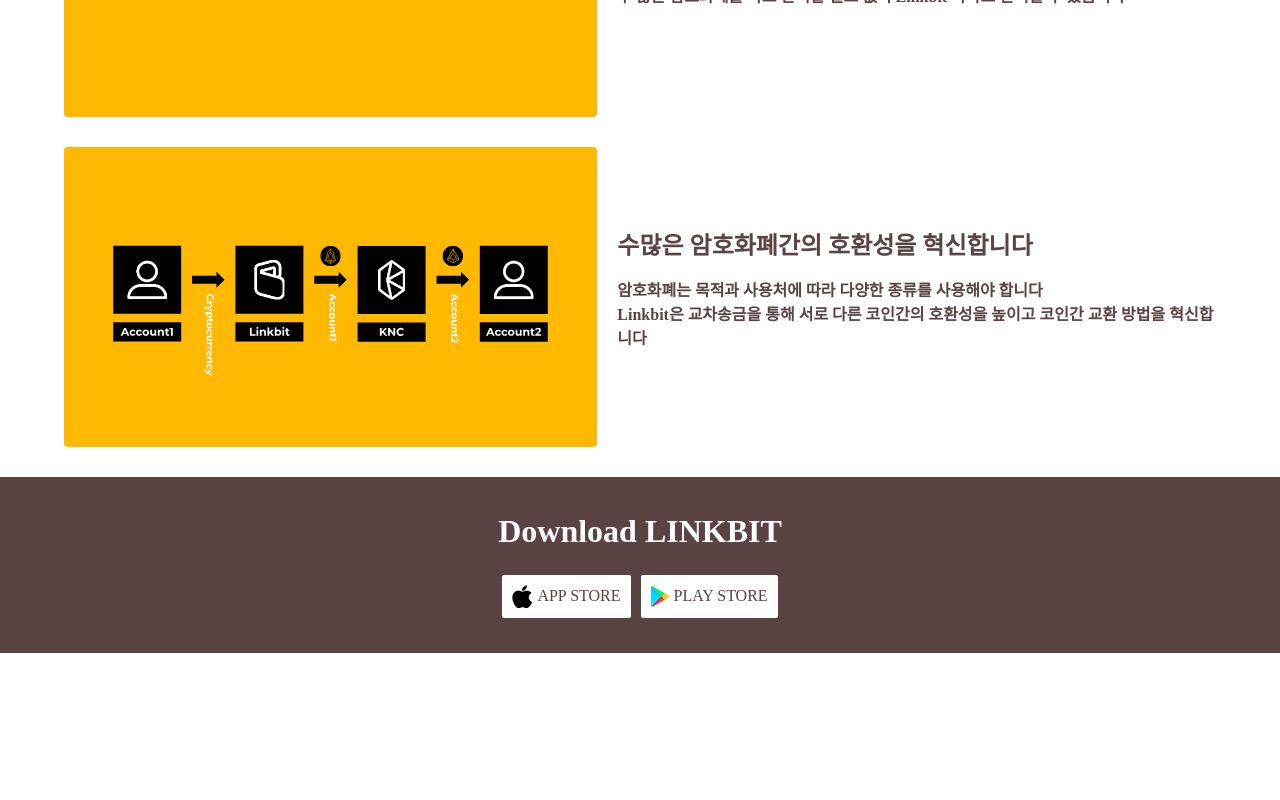
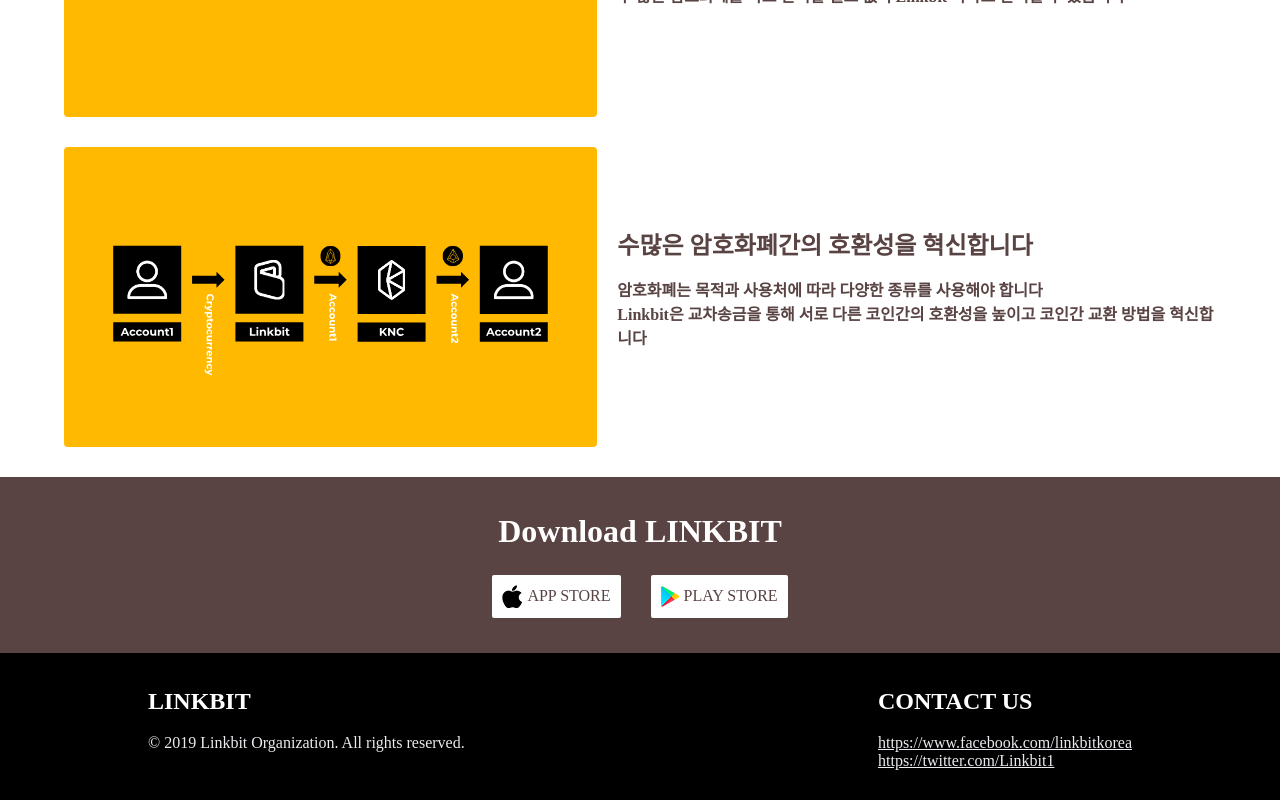
Before and after one commit to boxfox619/Linkbit-landing-page, a React (Create React App) app: page / in a window 1280 px wide. Shown: the part 1555-2355 px from the top of the page. Before the commit the page ends 2208 px from the top, so only its background shows below. Built offline with nearby package versions, Linux system fonts and the light colour scheme; a web font is replaced by a local one.

Commit message:
Finish implement the landing page

```diff
--- a/package.json
+++ b/package.json
@@ -2,7 +2,7 @@
   "name": "Linkbit-landing",
   "version": "0.1.0",
   "private": true,
-  "homepage": "https://linkbit.co.kr",
+  "homepage": "https://boxfox619.github.io/Linkbit-landing-page",
   "dependencies": {
     "@types/jest": "24.0.13",
     "@types/node": "12.0.4",
--- a/src/containers/App/index.tsx
+++ b/src/containers/App/index.tsx
@@ -15,7 +15,7 @@
       <AppContainer>
         <Router>
           <div style={{ flex: 1, marginTop: '60px' }}>
-            <Route path={`/`} component={HomeContainer} />
+            <Route path={`/*`} component={HomeContainer} />
           </div>
         </Router>
       </AppContainer>
--- a/src/containers/Home/index.tsx
+++ b/src/containers/Home/index.tsx
@@ -1,7 +1,7 @@
 import React from 'react';
 import { mainLinkbitImg, linkbitIcon, lightbulbIcon, atomIcon, securtyIcon, appleIcon, playstoreIcon, linkbitStory1, linkbitStory2, linkbitStory3 } from 'assets';
 import { Title } from 'components/Label';
-import { Container, StoryGroup, Section, LogoImage, MainImg, InfoSection, InfoMarginCard, CardTitle, Content, DownloadButton, SubTitle, StoryContent, StorySection, StoryTitle, StoryTextGroup } from './styles';
+import { Container, StoryGroup, Section, LogoImage, MainImg, InfoSection, InfoMarginCard, CardTitle, Content, DownloadButton, SubTitle, StoryContent, StorySection, StoryTitle, StoryTextGroup, FooterSection } from './styles';
 import { PRIMARY_COLOR } from 'util/const';
 
 const Home: React.FC = () => {
@@ -55,8 +55,8 @@
                         <StoryTextGroup>
                             <StoryTitle>복잡하고 어려운 지갑 주소를 혁신합니다</StoryTitle>
                             <StoryContent>
-                                복잡하고 외우기 어려운 주소는 암호화폐를 어렵게 느끼게 만드는 큰 요소입니다<br/>
-                                Linkbit은 지갑 주소를 원하는 주소로 매핑함으로써 이를 해결합니다 <br/>
+                                복잡하고 외우기 어려운 주소는 암호화폐를 어렵게 느끼게 만드는 큰 요소입니다<br />
+                                Linkbit은 지갑 주소를 원하는 주소로 매핑함으로써 이를 해결합니다 <br />
                                 원하는 지갑 주소를 도메인을 구입하는것 처럼 등록하고 사용할 수 있습니다
                             </StoryContent>
                         </StoryTextGroup>
@@ -66,7 +66,7 @@
                         <StoryTextGroup>
                             <StoryTitle>다양한 암호화폐를 한손에 관리합니다</StoryTitle>
                             <StoryContent>
-                                암호화폐의 종류는 수백, 수천가지에 달합니다<br/>
+                                암호화폐의 종류는 수백, 수천가지에 달합니다<br />
                                 수 많은 암호화폐를 따로 관리할 필요 없이 Linkbit 하나로 관리할 수 있습니다
                             </StoryContent>
                         </StoryTextGroup>
@@ -76,8 +76,8 @@
                         <StoryTextGroup>
                             <StoryTitle>수많은 암호화폐간의 호환성을 혁신합니다</StoryTitle>
                             <StoryContent>
-                                암호화폐는 목적과 사용처에 따라 다양한 종류를 사용해야 합니다<br/>
-                                Linkbit은 교차송금을 통해 서로 다른 코인간의 호환성을 높이고 코인간 교환 방법을 혁신합니다<br/>
+                                암호화폐는 목적과 사용처에 따라 다양한 종류를 사용해야 합니다<br />
+                                Linkbit은 교차송금을 통해 서로 다른 코인간의 호환성을 높이고 코인간 교환 방법을 혁신합니다<br />
                             </StoryContent>
                         </StoryTextGroup>
                     </StoryGroup>
@@ -96,6 +96,18 @@
                     </DownloadButton>
                 </div>
             </Section>
+            <FooterSection>
+                <div style={{flex: 1}}>
+                    <Title>LINKBIT</Title>
+                    © 2019 Linkbit Organization.
+                    All rights reserved.
+                </div>
+                <div>
+                    <Title>CONTACT US</Title>
+                    <a href="https://www.facebook.com/linkbitkorea">https://www.facebook.com/linkbitkorea</a><br/>
+                    <a href="https://twitter.com/Linkbit1">https://twitter.com/Linkbit1</a>
+                </div>
+            </FooterSection>
         </Container>
     )
 }
--- a/src/containers/Home/styles.ts
+++ b/src/containers/Home/styles.ts
@@ -123,7 +123,7 @@
     border: none;
     outline: none;
     padding: 10px;
-    margin: 5px;
+    margin: 5px 15px;
     cursor: pointer;
     border-radius: 2px;
     font-size: 1em;
@@ -135,3 +135,26 @@
         background-color: #F1F1F2;
     }
 `
+export const FooterSection = styled(Section)`
+    flex-flow: row;
+    background-color: black;
+    padding-left: 10%;
+    padding-right: 10%;
+    align-items: flex-start;
+    & * {
+        color: #E9EBEE;
+    }
+    & ${Title} {
+        font-size: 1.5em;
+        color: white;
+    }
+    & > * {
+        margin: 0 20px;
+    }
+    @media(max-width: 980px) {
+        flex-flow: column;
+        & > * {
+            margin-bottom: 30px;
+        }
+    }
+`
```
Also changed, not shown: 1 other file (tests, documents, lock files or other folders).
